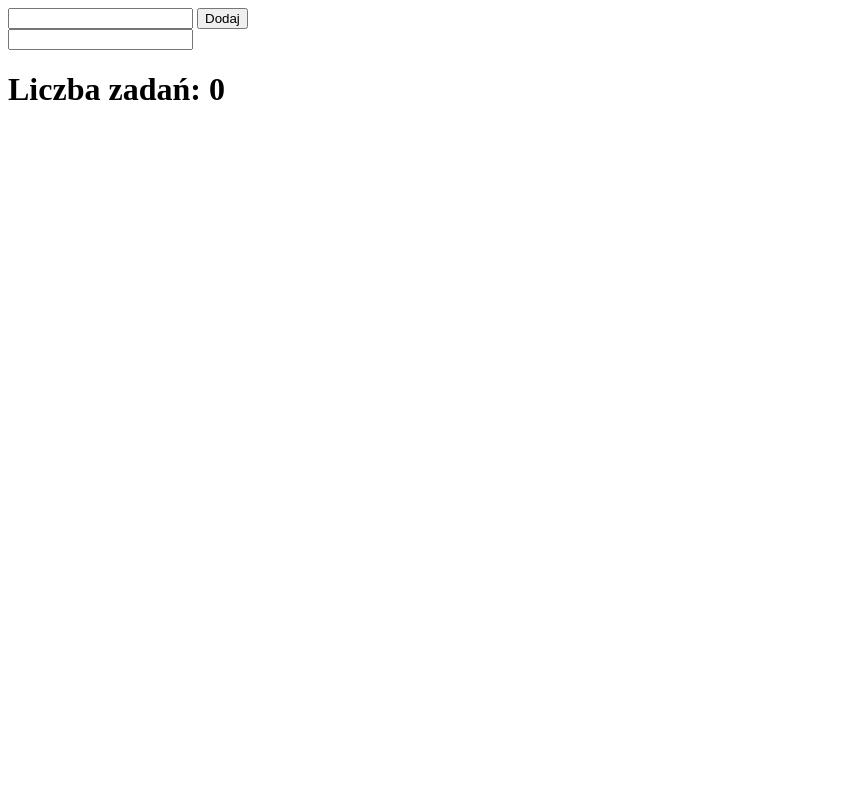
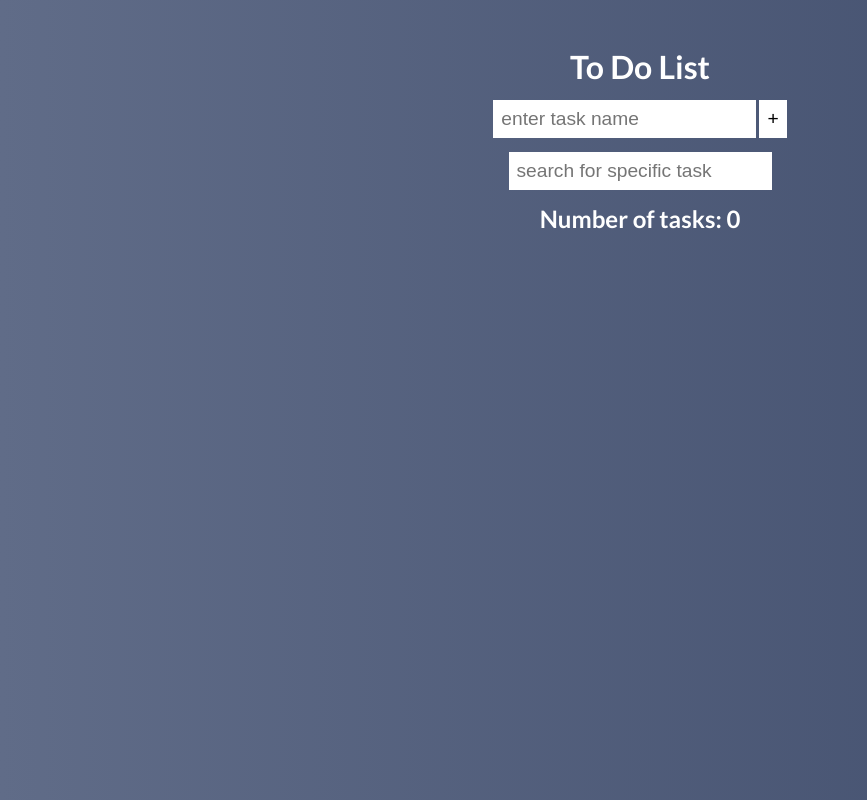
Before and after one commit to datapiotr/ToDoList, a plain HTML site: page index.html in a window 1280 px wide. Shown: the whole page, without its empty margins (0-867 px from the left). Drawn offline with Linux system fonts and the light colour scheme.

Commit message:
styles.css added

```diff
--- a/index.html
+++ b/index.html
@@ -5,17 +5,30 @@
     <meta charset="UTF-8">
     <meta http-equiv="X-UA-Compatible" content="IE=edge">
     <meta name="viewport" content="width=device-width, initial-scale=1.0">
+    <link rel="preconnect" href="https://fonts.googleapis.com">
+    <link rel="preconnect" href="https://fonts.gstatic.com" crossorigin>
+    <link href="https://fonts.googleapis.com/css2?family=Lato:wght@100;300;400;700&display=swap" rel="stylesheet">
+    <link rel="stylesheet" href="https://cdnjs.cloudflare.com/ajax/libs/font-awesome/6.0.0/css/all.min.css"
+        integrity="sha512-9usAa10IRO0HhonpyAIVpjrylPvoDwiPUiKdWk5t3PyolY1cOd4DSE0Ga+ri4AuTroPR5aQvXU9xC6qOPnzFeg=="
+        crossorigin="anonymous" referrerpolicy="no-referrer" />
+    <link href="styles.css" rel="stylesheet">
     <title>To do list</title>
 </head>
 
 <body>
     <form>
-        <input class="add">
-        <button>Dodaj</button>
+        <h1>To Do List</h1>
+        <div class="add">
+            <input placeholder="enter task name">
+            <button>+</button>
+        </div>
+        <input class="search" placeholder="search for specific task">
+        <h2>Number of tasks: <span>0</span></h2>
     </form>
-    <input class="search">
-    <h1>Liczba zadań: <span>0</span></h1>
-    <ul></ul>
+    <div class="to-do-container">
+        <ul></ul>
+    </div>
+    <script src="https://kit.fontawesome.com/c8060916e9.js" crossorigin="anonymous"></script>
     <script src="main.js"></script>
 </body>
 
--- a/main.js
+++ b/main.js
@@ -1,6 +1,6 @@
 const form = document.querySelector('form')
-const addInput = document.querySelector('.add')
-const tasksNumber = document.querySelector('h1 span')
+const addInput = document.querySelector('.add input')
+const tasksNumber = document.querySelector('h2 span')
 const ul = document.querySelector('ul')
 const tasksList = []
 const searchInput = document.querySelector('.search')
@@ -9,7 +9,7 @@ const addTask = (e) => {
     e.preventDefault()
     const taskTitle = addInput.value
     const task = document.createElement('li')
-    task.innerHTML = taskTitle + ' <button class="remove">Usuń</button>'
+    task.innerHTML = taskTitle + ' <i class="fa-solid fa-trash remove"></i> '
     tasksList.push(task)
     ul.textContent = ''
     tasksList.forEach((li, index) => {
--- /dev/null
+++ b/styles.css
@@ -0,0 +1,59 @@
+* {
+    box-sizing: border-box;
+    margin: 0;
+    padding: 0
+}
+
+body {
+    background: linear-gradient(to right, #606c88, #3f4c6b);
+    color: white;
+    font-family: 'Lato', sans-serif;
+}
+
+form {
+    margin-top: 5vh;
+    min-height: 25vh;
+    display: flex;
+    flex-direction: column;
+    justify-content: space-around;
+    align-items: center;
+}
+
+form input, form button {
+    padding: 0.5rem;
+    font-size: 1.2rem;
+    border: none;
+    background: white;
+}
+
+.add button {
+    color: black;
+    background: white;
+    cursor: pointer;
+    transition: all 0.3s ease;
+}
+
+.add button:hover {
+    background: orange;
+    color: white;
+}
+
+.to-do-container {
+    margin-top: 5vh;
+    display: flex;
+    justify-content: center;
+    align-items: center;
+}
+
+.to-do-container li {
+    margin-bottom: 10px;
+}
+
+.to-do-container li .remove {
+    cursor: pointer;
+    transition: all 0.3s ease;
+}
+
+.to-do-container li .remove:hover {
+    color: orange
+}
```
